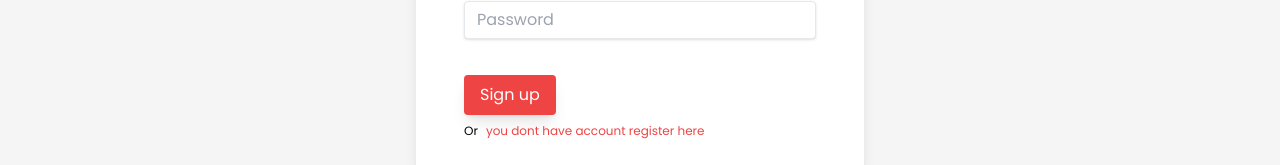
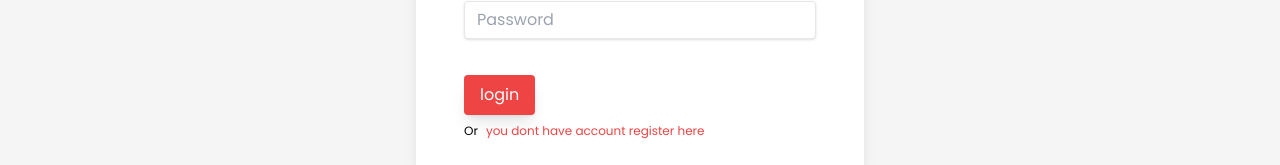
Before and after one commit to Prajwalraut29/HomeChef.com, a React (Create React App) app in the folder client/: page /login in a window 1280 px wide. Shown: the part 418-583 px from the top of the page. Built offline with nearby package versions, Linux system fonts and the light colour scheme; no server answers; the HTML template or start-up script is replaced by a standard one; a web font is replaced by a local one.

Commit message:
Update Login.jsx

```diff
--- a/client/src/pages/Login.jsx
+++ b/client/src/pages/Login.jsx
@@ -78,7 +78,7 @@ const Login = () => {
                             className="px-4 py-2 rounded text-white inline-block shadow-lg bg-red-500 hover:bg-red-600 focus:bg-red-700"
                             type="submit"
                         >
-                            Sign up
+                            login
                         </button>
                     </div>
                     <div className="text-xs flex gap-2 mt-2">
```
